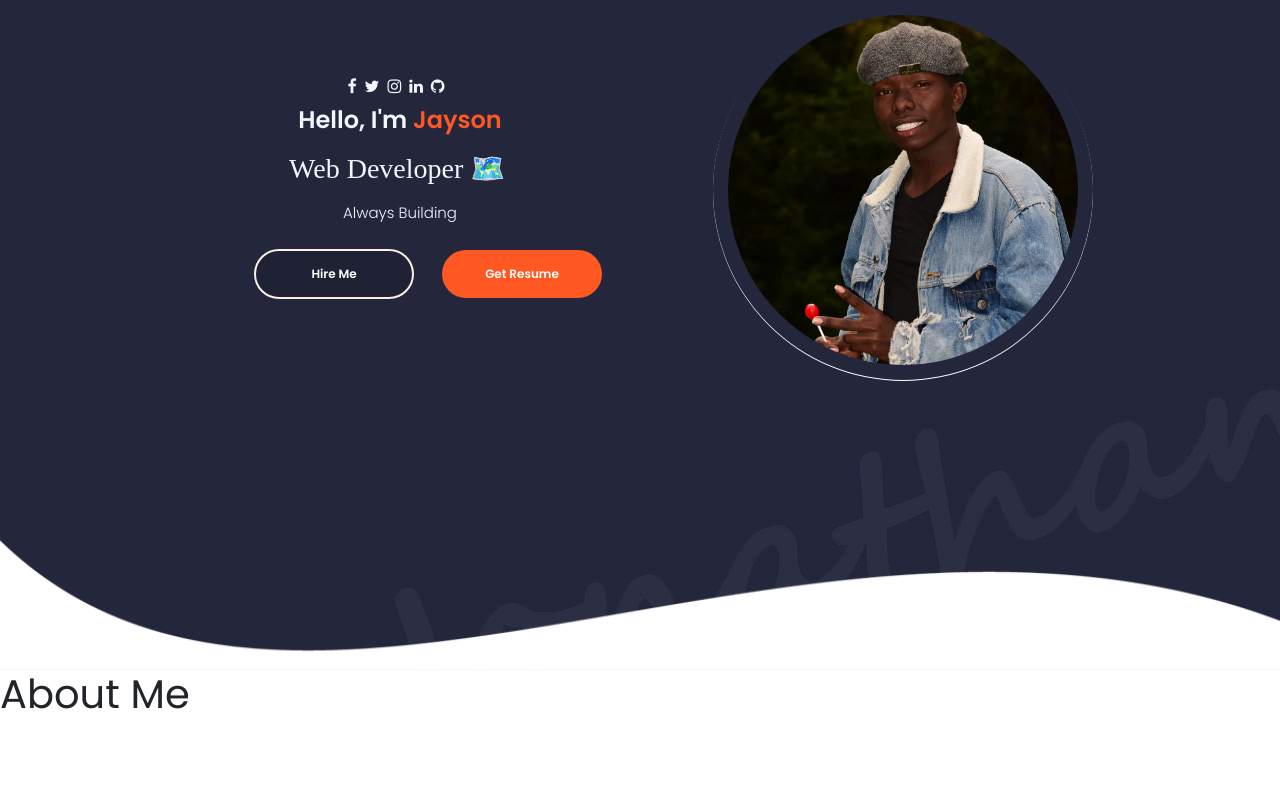
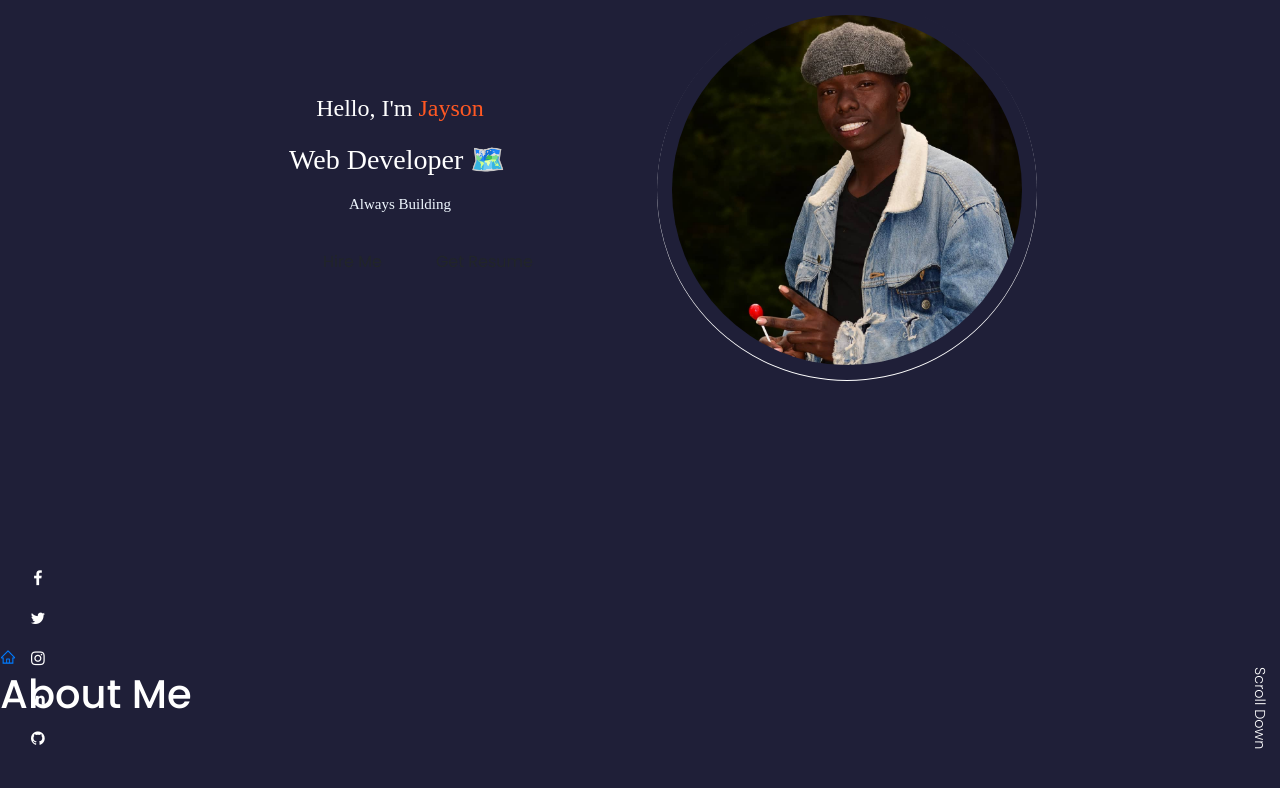
Before and after one commit to jasonkiptoo/my-portfolio, a React (Create React App) app: page / in a window 1280 px wide. Shown: the top 788 px of the page. Built offline with nearby package versions, Linux system fonts and the light colour scheme; a web font is replaced by a local one.

Commit message:
added the navbar, moved the socials icons to the side and added thescroll down

```diff
--- /dev/null
+++ b/src/Navbar/Navbar.js
@@ -0,0 +1,12 @@
+import React from "react";
+import { AiOutlineHome } from "react-icons/ai";
+
+function Navbar() {
+  return (
+    <nav>
+      <a href="#"><AiOutlineHome/></a>
+    </nav>
+  );
+}
+
+export default Navbar;
--- a/src/PortfolioContainer/Home/Home.css
+++ b/src/PortfolioContainer/Home/Home.css
@@ -3,6 +3,6 @@
     flex-direction: column;
     justify-content: space-between;
     min-height: 670px;
-    background-image: url("../../assets/Home/bg.jpg");
+    /* background-image: url("../../assets/Home/bg.jpg"); */
 
 }
--- a/src/PortfolioContainer/Home/Home.js
+++ b/src/PortfolioContainer/Home/Home.js
@@ -1,4 +1,5 @@
 import React from "react";
+import Navbar from "../../Navbar/Navbar";
 import Footer from "./Footer/Footer";
 import "./Home.css";
 import Profile from "./Profile/Profile";
@@ -6,8 +7,9 @@ import Profile from "./Profile/Profile";
 function Home() {
   return (
     <div className="home-container">
-<Profile/>
-      <Footer />
+      <Profile />
+      <Navbar />
+      {/* <Footer /> */}
     </div>
   );
 }
--- /dev/null
+++ b/src/PortfolioContainer/Home/Profile/Headersocials.js
@@ -0,0 +1,30 @@
+import "./Profile.css";
+
+function Headersocials() {
+  return (
+    <div className="header">
+      <div className="header-socials">
+        <a href="#">
+          <i className="fa fa-facebook"></i>
+        </a>
+        <a href="#">
+          <i className="fa fa-twitter"></i>
+        </a>
+        <a href="#">
+          <i className="fa fa-instagram"></i>
+        </a>
+        <a href="#">
+          <i className="fa fa-linkedin"></i>
+        </a>
+        <a href="#">
+          <i className="fa fa-github"></i>
+        </a>
+      </div>
+      <div className="scroll-down">
+        <a href="#">Scroll Down</a>
+      </div>
+    </div>
+  );
+}
+
+export default Headersocials;
--- a/src/PortfolioContainer/Home/Profile/Profile.css
+++ b/src/PortfolioContainer/Home/Profile/Profile.css
@@ -25,10 +25,10 @@
   font-family: "cursive";
 }
 .primary-text {
-  color: (--white);
+  color: var(--white);
 }
 .highlight-text {
-  color: (--dark-orange);
+  color: var(--dark-orange);
 }
 .profile-role-tagline {
   font-size: 15px;
@@ -71,13 +71,42 @@
   transform: scale(1.07);
   transition: 1s ease-out;
 }
-.colz .colz-icon i {
-  color: aliceblue;
-  padding: 8px;
-  padding-left: 0px;
+/* ===============HEader Socials================ */
+.header-socials {
+  display: flex;
+  flex-direction: column;
+  align-items: center;
+  gap: 0.8rem;
+  position: absolute;
+  left: 30.5px;
+  bottom: 3rem;
+  color: var(--white);
 }
-.colz .colz-icon i:hover {
-  transform: scale(1.5);
+.header-socials i {
+  color: var(--white);
+}
+.header-socials i:hover {
+  color: var(--light-blue);
+  transform: scale(1.8);
+  transition: 0.5s;
+}
+/* ===========scroll down text====== */
+.scroll-down a {
+  /* display: flex; */
+  cursor: pointer;
+  position: absolute;
+  transform: rotate(90deg);
+  font-weight: 200;
+  font-size: 0.9rem;
+  right: -1.3rem;
+  bottom: 5rem;
+  text-decoration: none;
+  color: var(--white);
+}
+.scroll-down a:hover {
+  color: var(--light-blue);
+  transition: 0.5s, ease-in-out;
+  /* transform: scale(1.2); */
 }
 
 @media screen and (max-width: 1110px) {
--- a/src/PortfolioContainer/Home/Profile/Profile.js
+++ b/src/PortfolioContainer/Home/Profile/Profile.js
@@ -1,30 +1,14 @@
 import React from "react";
 import Typical from "react-typical";
 import "./Profile.css";
+import Headersocials from "./Headersocials";
+
 function Profile() {
   return (
     <div className="profile-container">
       <div className="profile-parent">
         <div className="profile-details">
-          <div className="colz">
-            <div className="colz-icon">
-              <a href="#">
-                <i className="fa fa-facebook"></i>
-              </a>
-              <a href="#">
-                <i className="fa fa-twitter"></i>
-              </a>
-              <a href="#">
-                <i className="fa fa-instagram"></i>
-              </a>
-              <a href="#">
-                <i className="fa fa-linkedin"></i>
-              </a>
-              <a href="#">
-                <i className="fa fa-github"></i>
-              </a>
-            </div>
-          </div>
+
 
           <div className="profile-details-name">
             <span className="primary-text">
@@ -66,6 +50,8 @@ function Profile() {
           <div className="profile-image-background"></div>
         </div>
       </div>
+      <Headersocials/>
+
     </div>
   );
 }
--- a/src/index.css
+++ b/src/index.css
@@ -1,135 +1,52 @@
-@font-face {
-  font-family: "Poppins Medium";
-  font-style: normal;
-  font-weight: normal;
-  src: url("./assets/fonts/Poppins-Medium.ttf");
+@import url('https://fonts.googleapis.com/css2?family=Poppins:wght@300;400;500;700&display=swap');
+
+*{
+  margin: 0;
+  padding: 0%;
+  border: 0;
+  outline: 0;
+  box-sizing: border-box;
+  list-style: none;
+  text-decoration: none;
+
+}
+:root{
+  --color-bg: #1f1f38;
+  --color-variant: #2c2c6c;
+  --color-primary: #4db5ff;
+  --color-primary-variant: rgba(77, 181, 255, 0.4);
+  --color-white:#fff;
+  --color-light: rgba(255, 255, 255, 0.6);
+
+  --container-width-lg: 75%;
+  --container-width-md: 86%;
+  --container-width-lg: 90%;
+
+
+
+}
+html{
+  scroll-behavior: smooth;
 }
 
-@font-face {
-  font-family: "Poppins Regular";
-  font-style: normal;
-  font-weight: normal;
-  src: url("./assets/fonts/Poppins-Regular.ttf");
+::-webkit-scrollbar{
+  display: none;
+
 }
 
-@font-face {
-  font-family: "Poppins SemiBold";
-  font-style: normal;
-  font-weight: normal;
-  src: url("./assets/fonts/Poppins-SemiBold.ttf");
+body{
+  font-family: 'Poppins', sans-serif;
+background: var(--color-bg);
+color: var(--color-white);
+line-height: 1.7;
 }
 
-@font-face {
-  font-family: "Poppins Bold";
-  font-style: normal;
-  font-weight: normal;
-  src: url("./assets/fonts/Poppins-Bold.ttf");
+.container{
+  max-width: var(--container-width-lg);
+  margin: 0 auto;
+  /* padding: 0 1rem; */
 }
 
-@font-face {
-  font-family: "Poppins ExtraBold";
-  font-style: normal;
-  font-weight: normal;
-  src: url("./assets/fonts/Poppins-ExtraBold.ttf");
+h1, h2, h4,h4,h5{
+  font-weight: 500;
 }
-
-@font-face {
-  font-family: "Poppins Light";
-  font-style: normal;
-  font-weight: normal;
-  src: url("./assets/fonts/Poppins-Light.ttf");
-}
-
-@font-face {
-  font-family: "Poppins Thin";
-  font-style: normal;
-  font-weight: normal;
-  src: url("./assets/fonts/Poppins-Thin.ttf");
-}
-
-* {
-  outline: none;
-}
-
-body {
-  margin: 0;
-  overflow-y: overlay;
-  font-family: "Poppins Regular";
-  -webkit-font-smoothing: antialiased;
-  -moz-osx-font-smoothing: grayscale;
-}
-
-code {
-  font-family: source-code-pro, Menlo, Monaco, Consolas, "Courier New",
-    monospace;
-}
-
-::-webkit-scrollbar {
-  width: 6px !important;
-  height: 6px !important;
-}
-
-body ::-webkit-scrollbar-thumb {
-  background-color: hsla(0, 0%, 100%, 0.16);
-}
-
-::-webkit-scrollbar-thumb {
-  background-color: rgba(0, 0, 0, 0.2);
-}
-
-::-webkit-scrollbar-track {
-  background: hsla(0, 0%, 100%, 0.1);
-}
-
-.btn {
-  border-radius: 50px;
-  padding: 14px 0;
-  width: 160px;
-  cursor: pointer;
-  transition: 0.2s;
-  font-family: "Poppins SemiBold";
-}
-
-.btn:active {
-  transform: translateY(2px);
-}
-
-.primary-btn {
-  color: var(--white);
-  border: 2px solid linen;
-  font-size: 12px;
-  background-color: #1f2235;
-}
-/* @media only screen and (max-width: 414px) {
-  .primary-btn {
-    font-size: 13px;
-  }
-} */
-
-.primary-btn:hover {
-  color: aliceblue;
-  border: 2px solid #ff5823;
-  background-color: #1f2235;
-}
-
-.highlighted-btn {
-  color: var(--white);
-
-  font-size: 12px;
-  background-color: #ff5823;
-}
-@media only screen and (max-width: 568px) {
-  .highlighted-btn {
-    z-index: -900;
-  }
-}
-
-.red-border {
-  border: 1px solid var(--error-message) !important;
-}
-
-.fade-in {
-  opacity: 0;
-  transform: translateY(80px);
-  transition: all 0.8s ease;
-}
```
